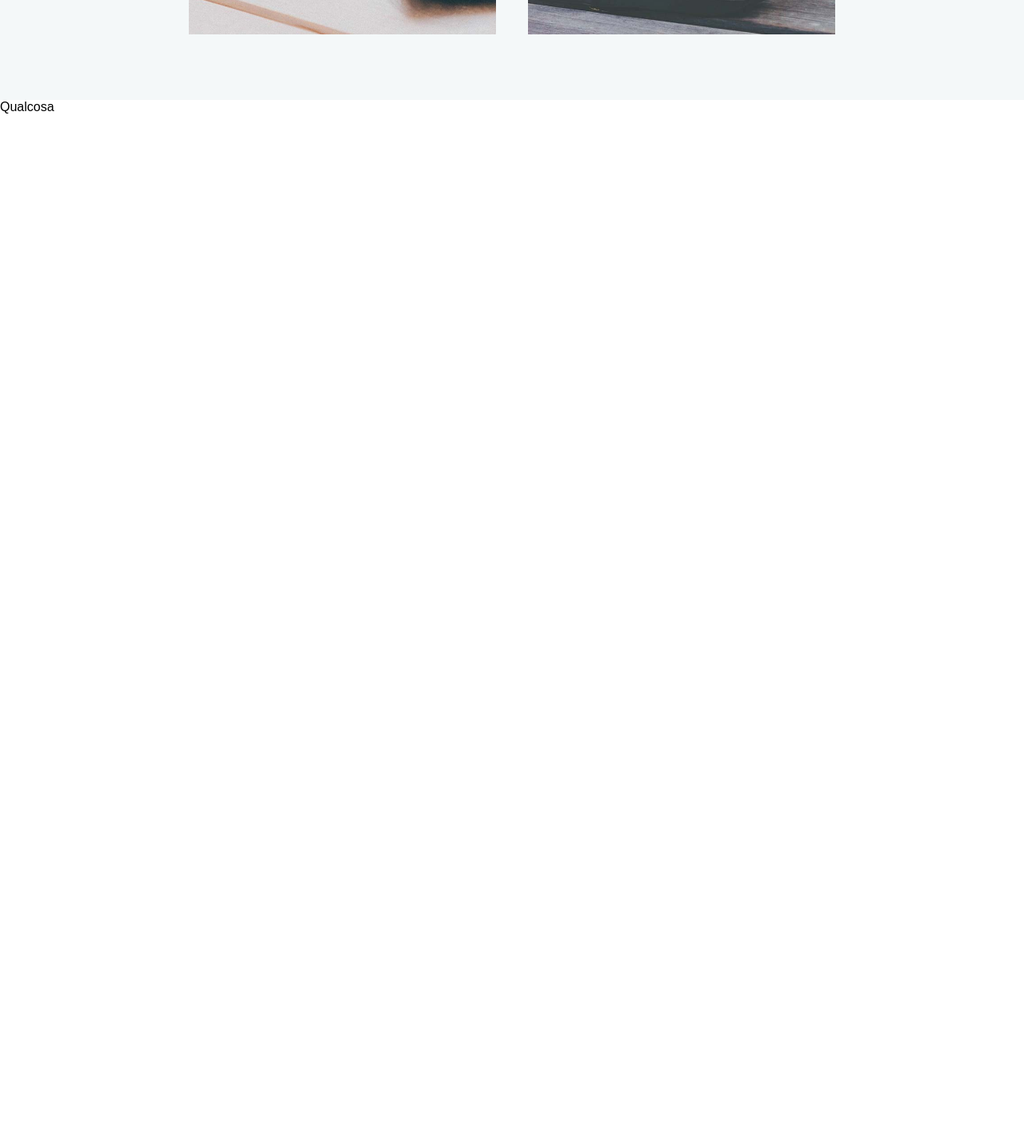
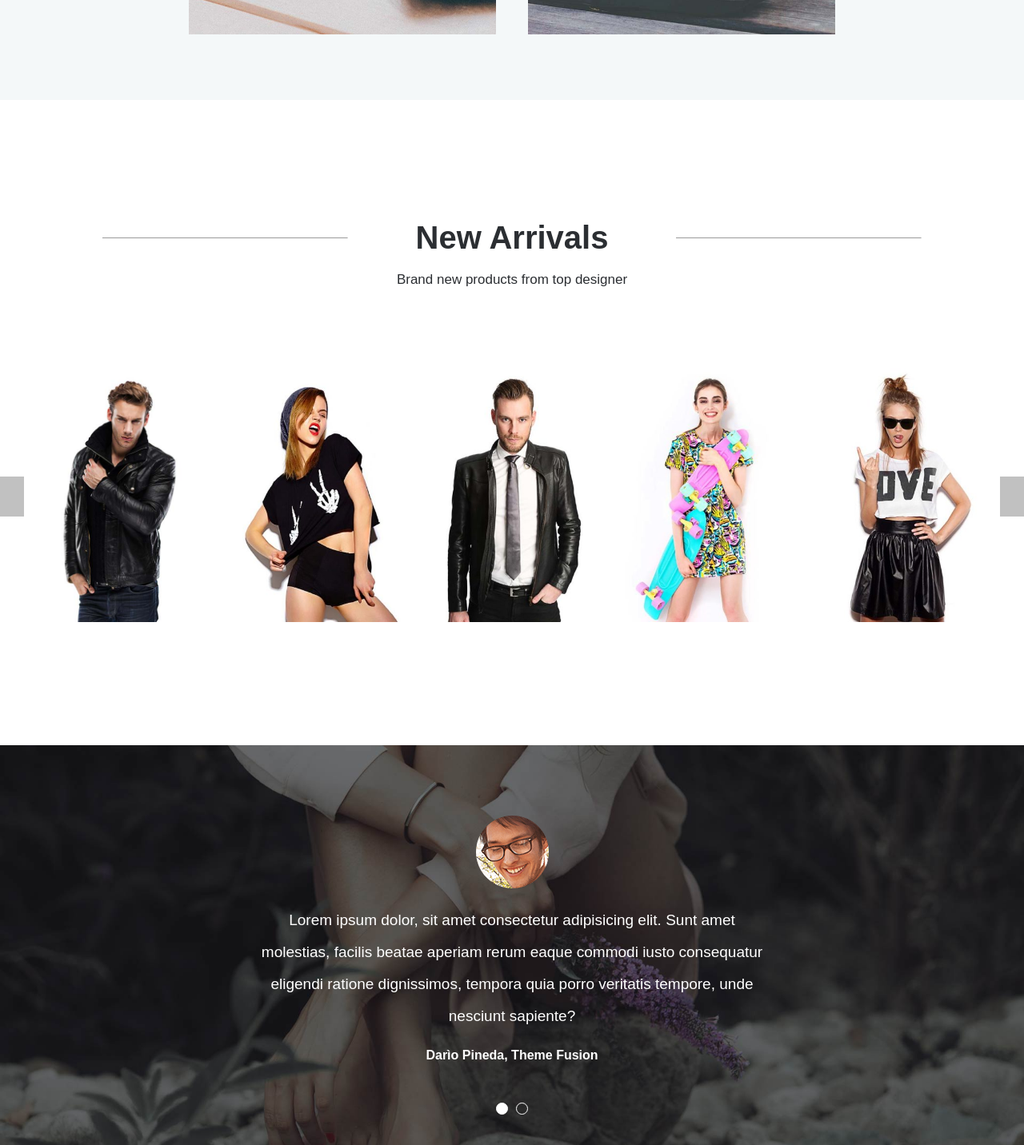
Before and after one commit to jacopo-ferroni/proj-html-vuejs, a Vue app: page / in a window 1280 px wide. Shown: the part 3540-4972 px from the top of the page at 80% size. Before the commit the page ends 3683 px from the top, so only its background shows below. Built offline with nearby package versions, Linux system fonts and the light colour scheme; the HTML template or start-up script is replaced by a standard one.

Commit message:
testimonial zone end

```diff
--- a/src/components/Header.vue
+++ b/src/components/Header.vue
@@ -64,6 +64,7 @@ export default {
             display: flex;
             align-items: center;
             img {
+                cursor: pointer;
                 width: 60%;
             }
         }
@@ -72,6 +73,7 @@ export default {
             align-items: center;
             height: 100%;
             .selection {
+                cursor: pointer;
                 padding: 0 20px;
                 font-size: 15px;
                 color: gray;
@@ -89,6 +91,7 @@ export default {
                 }
             }
             .shop-now {
+                cursor: pointer;
                 color: white;
                 background-color: #427ed5;
                 padding: 15px 30px;
@@ -96,6 +99,7 @@ export default {
                 font-size: 13px;
             }
             .search {
+                cursor: pointer;
                 padding: 0 0 0 30px;
             }
         }
--- a/src/components/Main.vue
+++ b/src/components/Main.vue
@@ -1,5 +1,6 @@
 <template>
   <div class="main">
+
         <div class="new-arrivals">
             <div class="arrivals-text">
                 <h1>
@@ -28,6 +29,7 @@
                 </div>
             </div>
         </div>
+
         <div class="featured">
             <div class="titleFeatured">
                 <hr size="1">
@@ -81,6 +83,7 @@
                 </div>
             </div>
         </div>
+
         <div class="collection-zone">
             <div class="collection-first">
                 <h1>Winter Collection</h1>
@@ -104,10 +107,11 @@
                 </div>
             </div>
         </div>
+
         <div class="best-seller-zone">
             <div class="titleBestseller">
                 <hr size="1">
-                <h1>Featured Products</h1>
+                <h1>Best Seller</h1>
                 <hr size="1">
             </div>
             <span>Must have products from our top sellers</span>
@@ -135,6 +139,7 @@
                 </div>
             </div>
         </div>
+
         <div class="information">
             <div class="info-box-1">
                 <h1>70% Off</h1>
@@ -151,6 +156,49 @@
                 </div>
             </div>
         </div>
+
+        <div class="new-arrivals-zone">
+            <div class="titlenew-arrivals-zone">
+                <hr size="1">
+                <h1>New Arrivals</h1>
+                <hr size="1">
+            </div>
+            <span>Brand new products from top designer</span>
+            <div class="carousel">
+                <div class="button-left">
+                    <i class="fas fa-chevron-left"></i>
+                </div>
+                <div class="model-box">
+                    <img src="@/assets/classic-shop/images/black_elegant_leather_jacket.jpg" alt="">
+                </div>
+                <div class="model-box">
+                    <img src="@/assets/classic-shop/images/hipster_black_top-400x520.jpg" alt="">
+                </div>
+                <div class="model-box">
+                    <img src="@/assets/classic-shop/images/black_leather_suit-400x520.jpg" alt="">
+                </div>
+                <div class="model-box">
+                    <img src="@/assets/classic-shop/images/spring_printed_dress-400x520.jpg" alt="">
+                </div>
+                <div class="model-box">
+                    <img src="@/assets/classic-shop/images/modern_love_tee-400x520.jpg" alt="">
+                </div>
+                <div class="button-right">
+                    <i class="fas fa-chevron-right"></i>
+                </div>
+            </div>
+        </div>
+
+        <div class="testimonials-zone">
+            <img src="@/assets/classic-shop/images/man_testimonial.png" alt="">
+            <p>Lorem ipsum dolor, sit amet consectetur adipisicing elit. Sunt amet molestias, facilis beatae aperiam rerum eaque commodi iusto consequatur eligendi ratione dignissimos, tempora quia porro veritatis tempore, unde nesciunt sapiente?</p>
+            <h4>Darìo Pineda, Theme Fusion</h4>
+            <div class="points">
+                <div class="point"></div>
+                <div class="point1"></div>
+            </div>
+        </div>
+
   </div>
 </template>
 
@@ -409,6 +457,7 @@ export default {
             padding: 10px 0;
         }
         .button-view-more {
+            cursor: pointer;
             background-color: rgba($color: #ffffff, $alpha: 0.1);
             padding: 10px 25px;
             border: 3px solid white;
@@ -451,6 +500,7 @@ export default {
                 align-items: center;
                 padding: 25px 15px;
                 background-color: #c1c1c1;
+                cursor: pointer;
             }
             .button-right {
                 width: 2%;
@@ -459,8 +509,10 @@ export default {
                 align-items: center;
                 padding: 25px 15px;
                 background-color: #c1c1c1;
+                cursor: pointer;
             }
             .model-box {
+                cursor: pointer;
                 width: calc(96% / 5);
                 img {
                     width: 100%;
@@ -522,4 +574,99 @@ export default {
         }
     }
 
+    .new-arrivals-zone {
+        padding: 150px 0;
+        display: flex;
+        flex-direction: column;
+        align-items: center;
+        .titlenew-arrivals-zone {
+            display: flex;
+            align-items: center;
+            width: 80%;
+            justify-content: space-between;
+            font-size: 20px;
+            color: #2b2e32;
+            margin-bottom: 20px;
+            hr {
+                width: 30%;
+                color: gray;
+            }
+        }
+        span {
+            color: #2b2e32;
+            font-size: 17px;
+        }
+        .carousel {
+            padding: 100px 0 0 0;
+            display: flex;
+            align-items: center;
+            width: 100%;
+            .button-left {
+                width: 2%;
+                display: flex;
+                justify-content: center;
+                align-items: center;
+                padding: 25px 15px;
+                background-color: #c1c1c1;
+                cursor: pointer;
+            }
+            .button-right {
+                width: 2%;
+                display: flex;
+                justify-content: center;
+                align-items: center;
+                padding: 25px 15px;
+                background-color: #c1c1c1;
+                cursor: pointer;
+            }
+            .model-box {
+                cursor: pointer;
+                width: calc(96% / 5);
+                img {
+                    width: 100%;
+                }
+            }
+        }
+    }
+
+    .testimonials-zone {
+        height: 550px;
+        background-image: url("../assets/classic-shop/images/testimonials_home_1_bg.jpg");
+        background-size: cover;
+        background-position: center;
+        display: flex;
+        flex-direction: column;
+        justify-content: center;
+        align-items: center;
+        color: white;
+        p {
+            width: 50%;
+            line-height: 40px;
+            font-size: 19px;
+            text-align: center;
+            margin: 20px;
+        }
+        .points {
+            display: flex;
+            align-items: center;
+            justify-content: center;
+            .point {
+                height: 15px;
+                width: 15px;
+                background-color: white;
+                margin: 50px 5px 0;
+                border-radius: 50px;
+                border: 1px solid white;
+            }
+            .point1 {
+                height: 15px;
+                width: 15px;
+                background-color: rgba($color: #000000, $alpha: 0.1);
+                margin: 50px 5px 0;
+                border-radius: 50px;
+                border: 1px solid white;
+            }
+        }
+    }
+
 </style>
```
